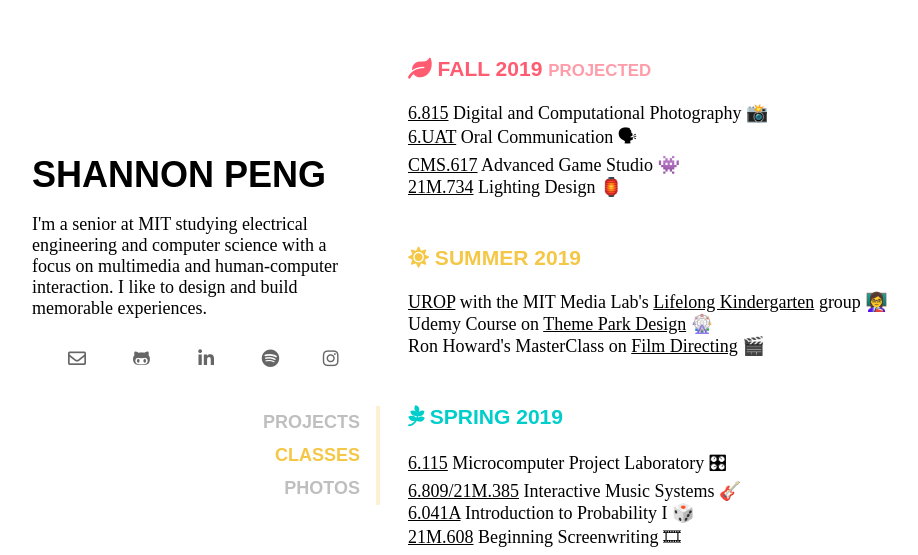
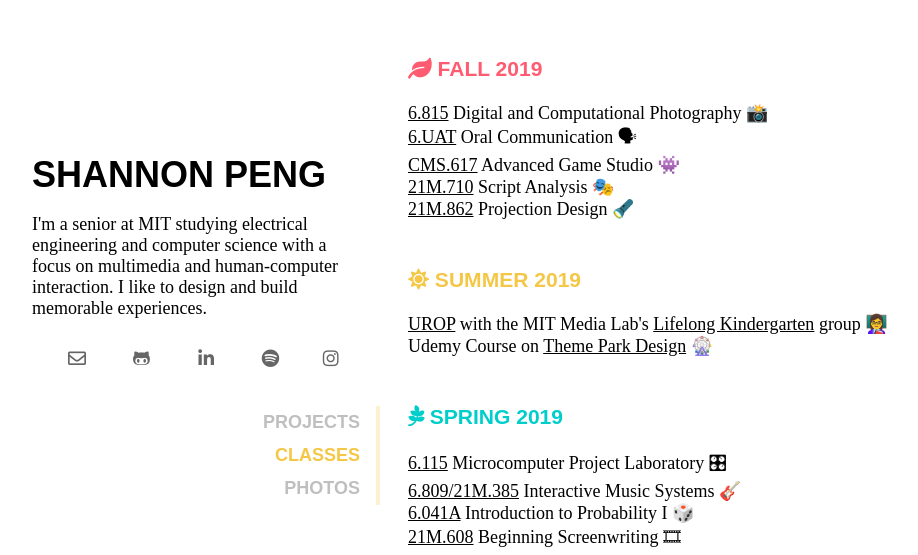
Before and after one commit to shannonpeng/shannonpeng.com, a Flask app: page /classes in a window 1280 px wide. Shown: the top 555 px of the page, without its empty margins (4-922 px from the left). Run offline with Flask 2, Linux system fonts and the light colour scheme; data that the repository does not hold is empty; some libraries are stand-ins or nearby versions; some web fonts are replaced.

Commit message:
Update Fall 2019 classes

```diff
--- a/app/templates/classes.html
+++ b/app/templates/classes.html
@@ -9,12 +9,13 @@
 <div id="classes">
 	<div class="container">
 		<div class="semester fall">
-			<h3 class="label"><i class="fas fa-leaf"></i> Fall 2019 <span class="description">projected</span></h3>
+			<h3 class="label"><i class="fas fa-leaf"></i> Fall 2019</h3>
 			<ul>
 				<li><a href="http://student.mit.edu/catalog/search.cgi?search=6.815" class="class-number" target="_blank">6.815</a> Digital and Computational Photography 📸</li>
 				<li><a href="http://student.mit.edu/catalog/search.cgi?search=6.UAT" class="class-number" target="_blank">6.UAT</a> Oral Communication 🗣</li>
 				<li><a href="http://student.mit.edu/catalog/search.cgi?search=CMS.617" class="class-number" target="_blank">CMS.617</a> Advanced Game Studio 👾</li>
-				<li><a href="http://student.mit.edu/catalog/search.cgi?search=21M.734" class="class-number" target="_blank">21M.734</a> Lighting Design 🏮</li>
+				<li><a href="http://student.mit.edu/catalog/search.cgi?search=21M.734" class="class-number" target="_blank">21M.710</a> Script Analysis 🎭</li>
+				<li><a href="http://student.mit.edu/catalog/search.cgi?search=21M.734" class="class-number" target="_blank">21M.862</a> Projection Design 🔦</li>
 			</ul>
 		</div>
 
@@ -23,7 +24,6 @@
 			<ul>
 				<li><a href="http://uaap.mit.edu/research-exploration/urop" target="_blank">UROP</a> with the MIT Media Lab's <a href="//www.media.mit.edu/groups/lifelong-kindergarten/overview/" target="_blank">Lifelong Kindergarten</a> group 👩‍🏫</li>
 				<li>Udemy Course on <a href="http://www.udemy.com/theme-park-design/">Theme Park Design</a> 🎡</li>
-				<li>Ron Howard's MasterClass on <a href="http://www.masterclass.com/classes/ron-howard-teaches-directing">Film Directing</a> 🎬</li>
 		</div>
 
 		<div class="semester spring">
```
